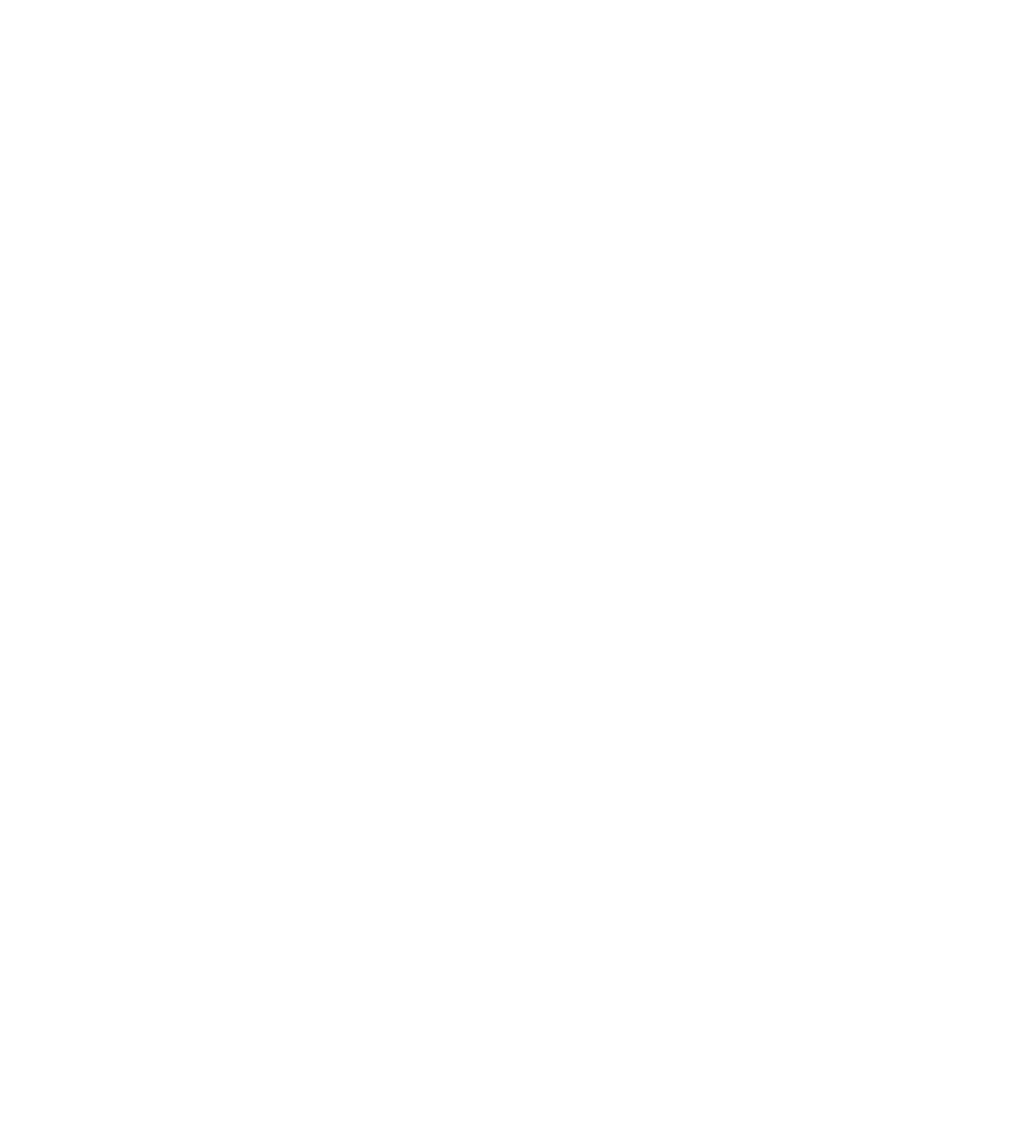
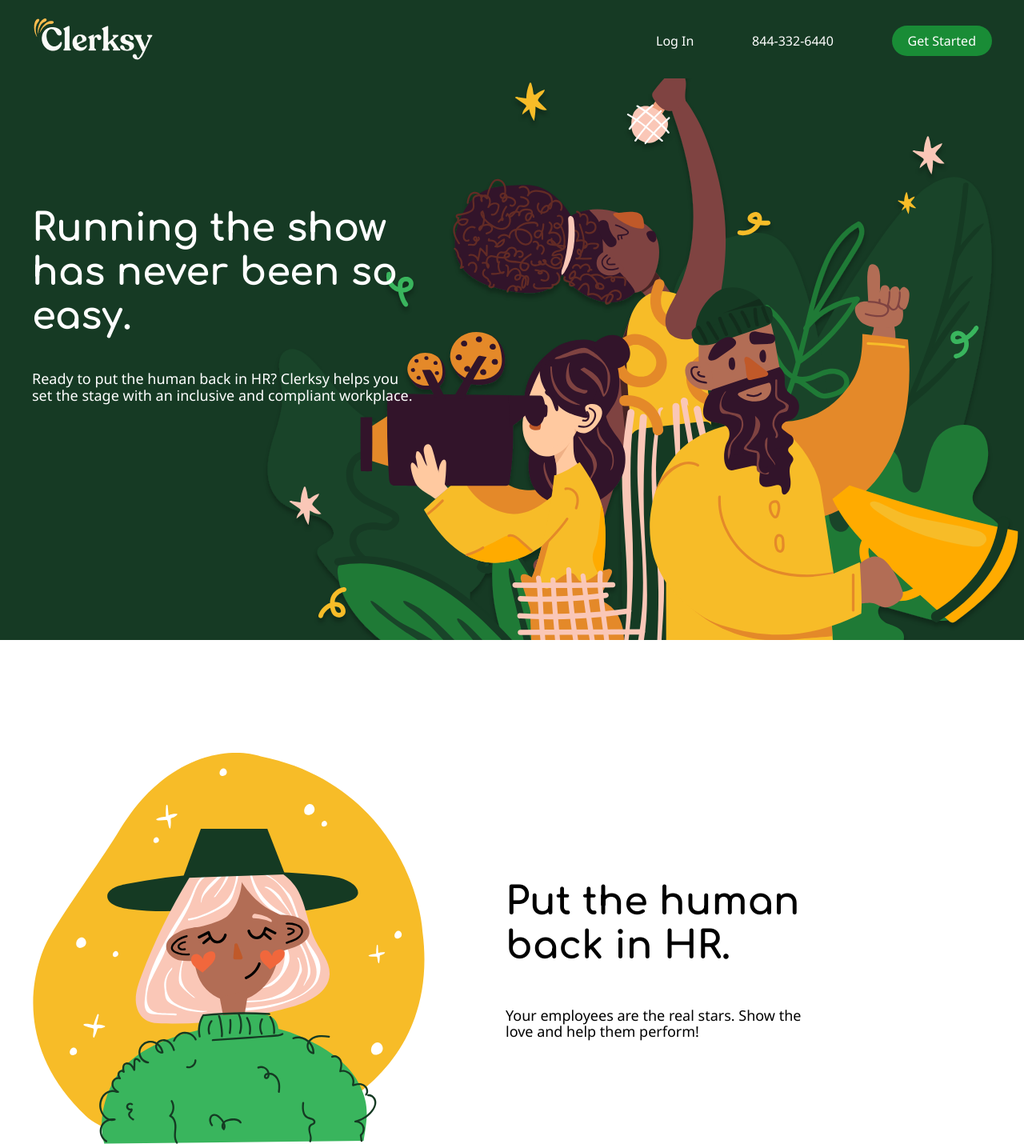
Before and after one commit to Gayratjons/clersky, a plain HTML site: page index.html in a window 1280 px wide. Shown: the top 1430 px of the page at 80% size. Before the commit the page ends 800 px from the top, so only its background shows below. Drawn offline with Linux system fonts and the light colour scheme.

Commit message:
Finish offer and partners section

```diff
--- a/css/styles.css
+++ b/css/styles.css
@@ -1,5 +1,127 @@
+@font-face {
+	font-family: 'Comfortaa';
+	src: url('../fonts/Comfortaa/Comfortaa-Regular.ttf');
+	font-weight: normal;
+	font-display: swap;
+}
+@font-face {
+	font-family: 'Comfortaa';
+	src: url('../fonts/Comfortaa/Comfortaa-Medium.ttf');
+	font-weight: 500;
+	font-display: swap;
+}
+@font-face {
+	font-family: 'Comfortaa';
+	src: url('../fonts/Comfortaa/Comfortaa-Bold.ttf');
+	font-weight: 700;
+	font-display: swap;
+}
+
+@font-face {
+	font-family: 'Noto Sans';
+	src: url('../fonts/Noto_Sans/NotoSans-Regular.ttf');
+	font-weight: 400;
+	font-display: swap;
+}
+
+body {
+	font-family: 'Noto Sans', serif;
+}
 .container {
 	width: 1200px;
 	margin: 0 auto;
 	padding: 0 5px;
 }
+
+.btn {
+	padding: 10px 20px;
+	border-radius: 20px;
+
+	background: #198c36;
+}
+
+.site-header {
+	min-height: 98px;
+	background: #163a24;
+}
+.site-nav {
+	display: flex;
+	padding-top: 20px;
+	align-items: center;
+	justify-content: space-between;
+}
+.links-box {
+	width: 35%;
+	display: flex;
+	align-items: center;
+	justify-content: space-between;
+}
+
+.links-box > a {
+	text-decoration: none;
+	color: #fff;
+}
+
+.main-content {
+	min-height: calc(100vh - 98px);
+	background-image: url('../img/main-bg.svg');
+	background-repeat: no-repeat;
+	background-size: contain;
+	background-position: top 0 right 0;
+	background-color: #163a24;
+}
+.main-text {
+	padding-top: 120px;
+	width: 40%;
+}
+.main-text__heading {
+	font-size: 48px;
+	color: #fff;
+	font-weight: 600;
+	font-family: 'Comfortaa';
+}
+.main-text__paragraph {
+	font-size: 18px;
+	color: #fff;
+}
+
+.offer-section {
+	margin-top: 130px;
+}
+.offer-box {
+	display: flex;
+	align-items: center;
+}
+.offer-text-box {
+	margin-left: 100px;
+	width: 375px;
+}
+.offer-heading {
+	font-size: 48px;
+	font-weight: 600;
+	font-family: 'Comfortaa';
+}
+.offer-text {
+	font-size: 18px;
+}
+.offer-box--reverse {
+	flex-direction: row-reverse;
+}
+
+.offer-box--reverse > .offer-text-box {
+	margin-left: 0;
+	margin-right: 100px;
+}
+.partner-heading {
+	margin-top: 120px;
+	font-size: 48px;
+	font-weight: 600;
+	text-align: center;
+	font-family: 'Comfortaa';
+}
+.parners-list {
+	display: flex;
+	align-items: center;
+	justify-content: space-around;
+	list-style-type: none;
+}
--- a/index.html
+++ b/index.html
@@ -8,5 +8,77 @@
 		<link rel="stylesheet" href="css/normalize.css" />
 		<link rel="stylesheet" href="css/styles.css" />
 	</head>
-	<body></body>
+	<body>
+		<header class="site-header">
+			<nav class="site-nav container">
+				<a class="logo" href="#">
+					<img src="img/logo.png" alt="" />
+				</a>
+				<div class="links-box">
+					<a href="#">Log In</a>
+					<a href="#">844-332-6440</a>
+					<a class="btn" href="#">Get Started</a>
+				</div>
+			</nav>
+		</header>
+		<main class="main-content">
+			<div class="container">
+				<div class="main-text">
+					<h2 class="main-text__heading">
+						Running the show has never been so easy.
+					</h2>
+					<p class="main-text__paragraph">
+						Ready to put the human back in HR? Clerksy helps you set
+						the stage with an inclusive and compliant workplace.
+					</p>
+				</div>
+			</div>
+		</main>
+		<section class="offer-section">
+			<div class="container">
+				<div class="offer-box">
+					<img src="img/hr.svg" width="492" height="510" alt="" />
+					<div class="offer-text-box">
+						<h3 class="offer-heading">Put the human back in HR.</h3>
+						<p class="offer-text">
+							Your employees are the real stars. Show the love and
+							help them perform!
+						</p>
+					</div>
+				</div>
+				<div class="offer-box offer-box--reverse">
+					<img src="img/play.svg" width="492" height="510" alt="" />
+					<div class="offer-text-box">
+						<h3 class="offer-heading">
+							You don’t have to play all the parts.
+						</h3>
+						<p class="offer-text">
+							Sales, accounting, HR— Oh My! You can’t do it all -
+							let Clerksy help.
+						</p>
+					</div>
+				</div>
+				<div class="partners">
+					<h3 class="partner-heading">We partner with the best</h3>
+					<ul class="parners-list">
+						<li class="partner-item">
+							<img src="img/stripe.svg" alt="" />
+						</li>
+						<li class="partner-item">
+							<img src="img/google.svg" alt="" />
+						</li>
+						<li class="partner-item">
+							<img src="img/notion.svg" alt="" />
+						</li>
+						<li class="partner-item">
+							<img src="img/gusto.svg" alt="" />
+						</li>
+						<li class="partner-item">
+							<img src="img/aircall.svg" alt="" />
+						</li>
+					</ul>
+				</div>
+			</div>
+		</section>
+	</body>
 </html>
```
Also changed, not shown: img/logo.png (added).
